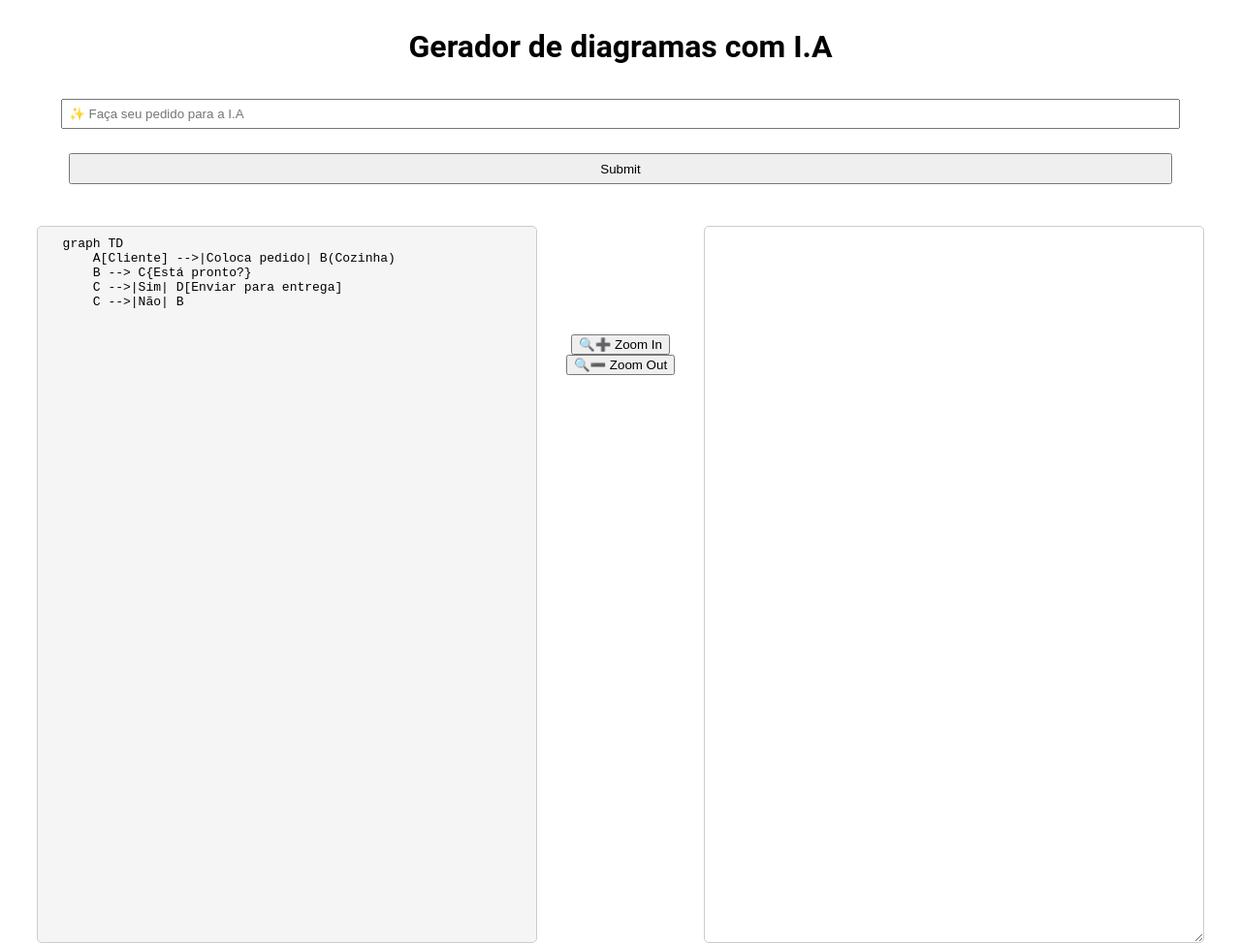
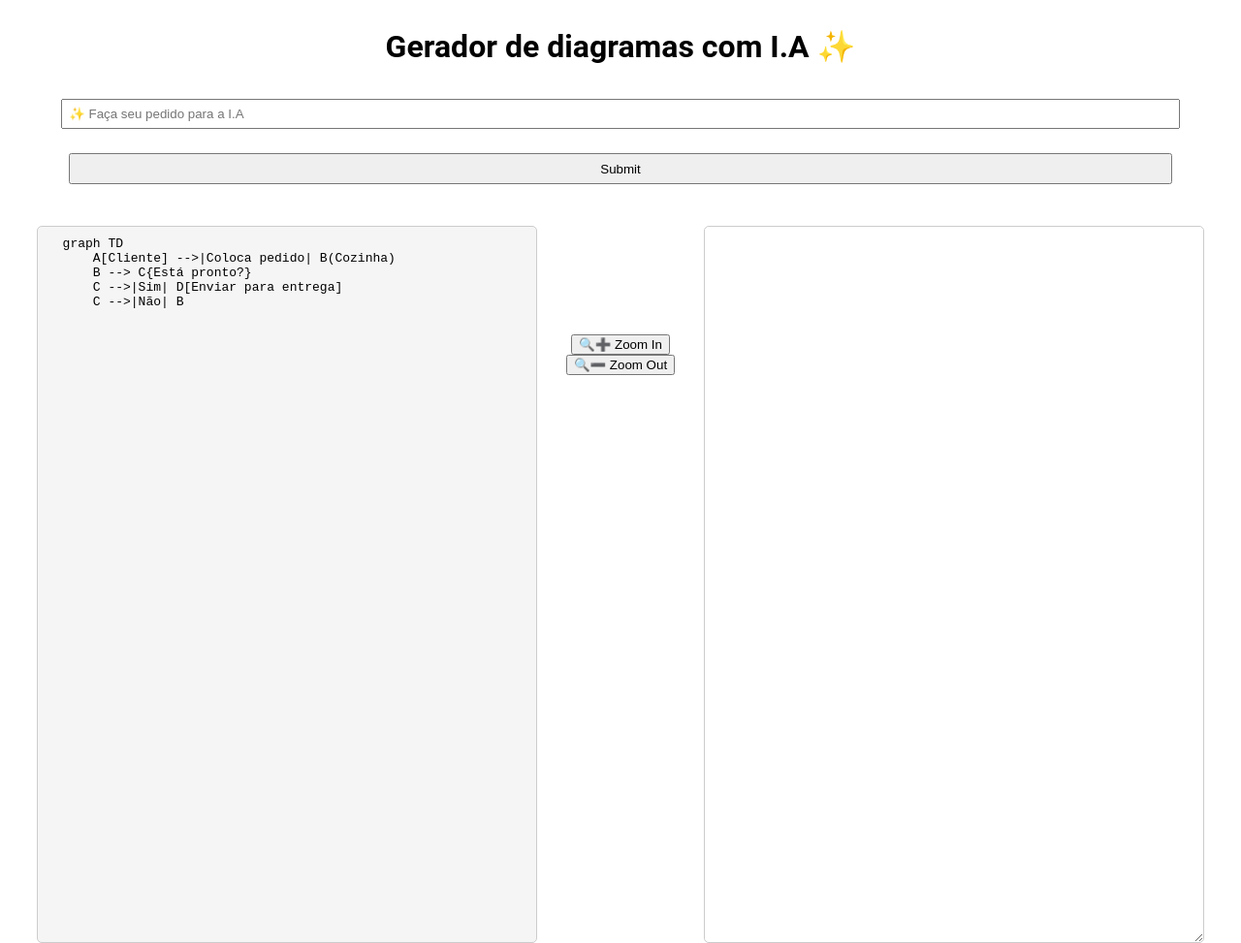
Before and after one commit to matefs/Gerador-de-diagramas-com-I.A, a website: page index.html in a window 1280 px wide. Shown: the whole page at 97% size. Drawn offline with Linux system fonts and the light colour scheme; a script that the page names is missing.

Commit message:
style: adicionado emoji no titulo h1

```diff
--- a/index.html
+++ b/index.html
@@ -16,7 +16,7 @@
   </head>
   <body>
     <div class="ContainerCentralizar">
-      <h1> Gerador de diagramas com I.A</h1>
+      <h1> Gerador de diagramas com I.A ✨</h1>
       <input type="text" id="InputPedidoParaIa" placeholder="✨ Faça seu pedido para a I.A" maxlength="200"></input>
       <input id="InputSubmit" type="submit">
 
```
